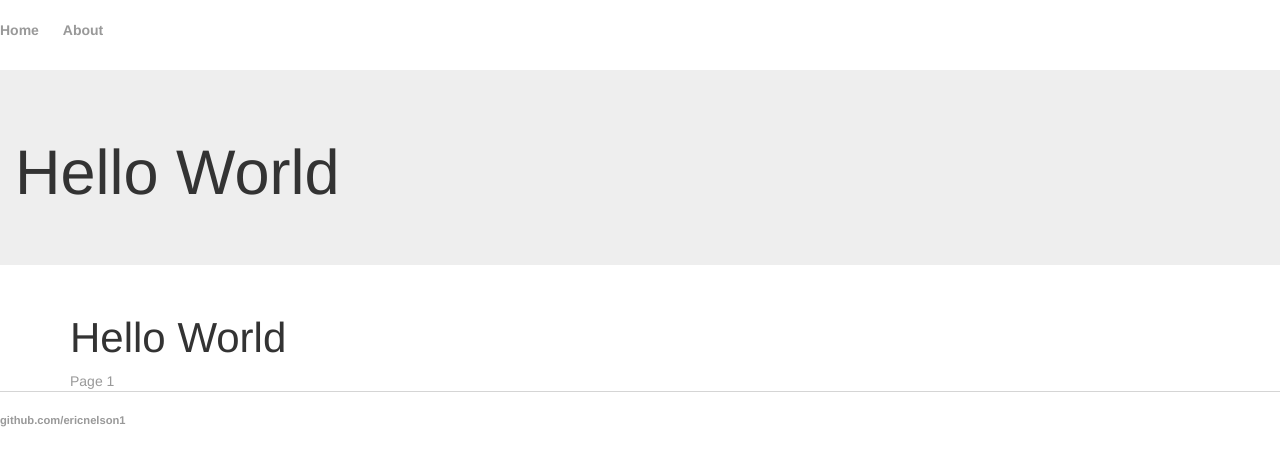
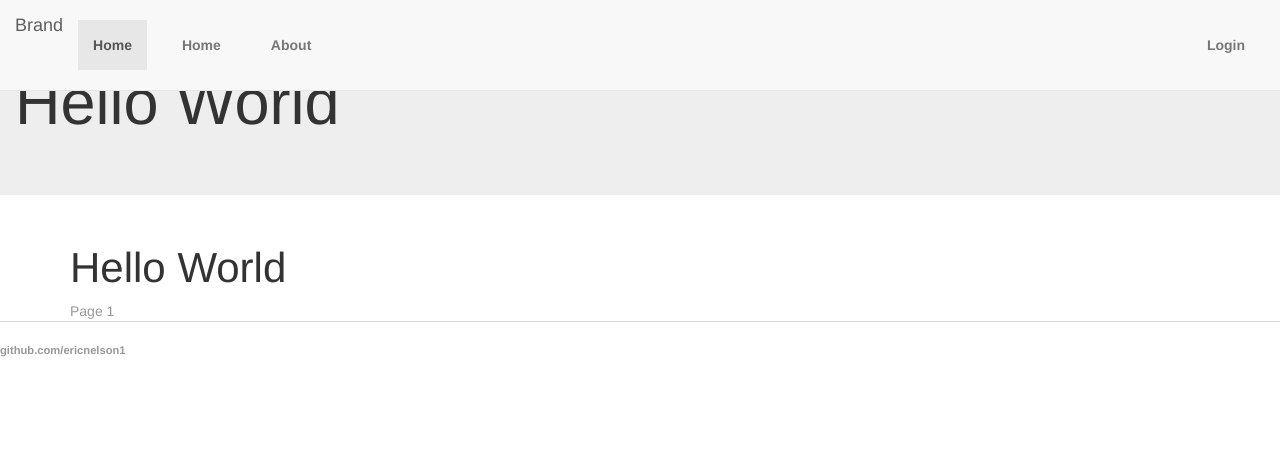
Before and after one commit to ericnelson1/ericnelson1.github.io, a Jekyll site: the page built from index.html, in a window 1280 px wide. Shown: the top 466 px of the page. Built offline with Jekyll 4.4.1, drawn with Linux system fonts in a browser that asks for light colours.

Commit message:
Update default.html

```diff
--- a/_layouts/default.html
+++ b/_layouts/default.html
@@ -6,11 +6,27 @@
 			<link rel="stylesheet" type="text/css" href="/css/main.css">
 		</head>
 		<body>
-			<nav>
-	    		<ul>
-	        		<li><a href="/">Home</a></li>
-		        	<li><a href="/about">About</a></li>
-	    		</ul>
+			<nav class="navbar navbar-default navbar-fixed-top">
+				<div class="container-fluid">
+					<div class="navbar-header">
+						<button type="button" data-target="#navbarCollapse" data-toggle="collapse" class="navbar-toggle">
+							<span class="sr-only">Toggle navigation</span>
+							<span class="icon-bar"></span>
+							<span class="icon-bar"></span>
+						</button>
+						<a href="#" class="navbar-brand">Brand</a>
+					</div>
+					<div id="navbarCollapse" class="collapse navbar-collapse">
+						<ul class="nav navbar-nav">
+							<li class="active"><a href="#">Home</a></li>
+							<li><a href="/">Home</a></li>
+							<li><a href="/about">About</a></li>
+						</ul>
+						<ul class="nav navbar-nav navbar-right">
+							<li><a href="#">Login</a></li>
+						</ul>
+					</div>
+				</div>
 			</nav>
 			<div class="jumbotron">
 				<div class="container-fluid">
```
